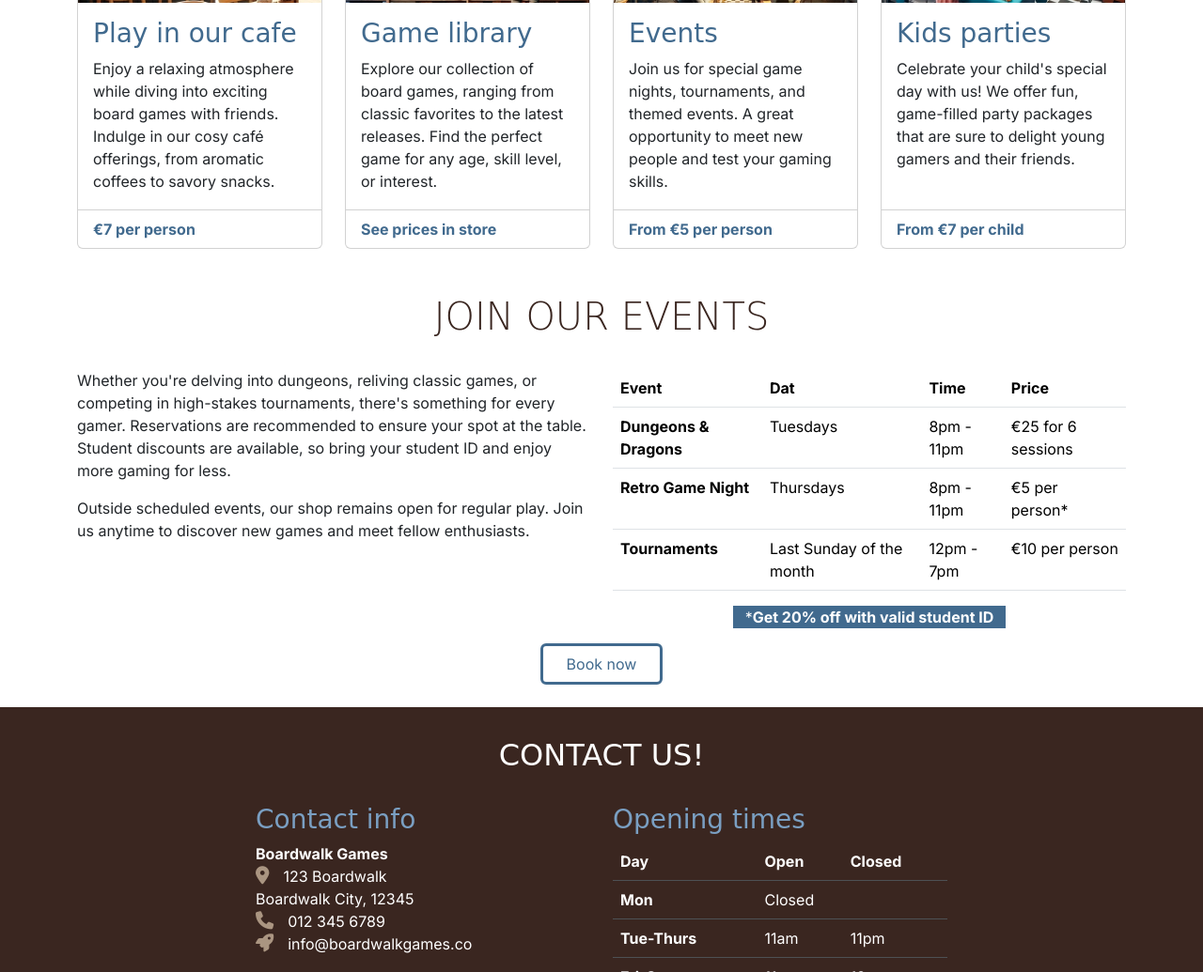
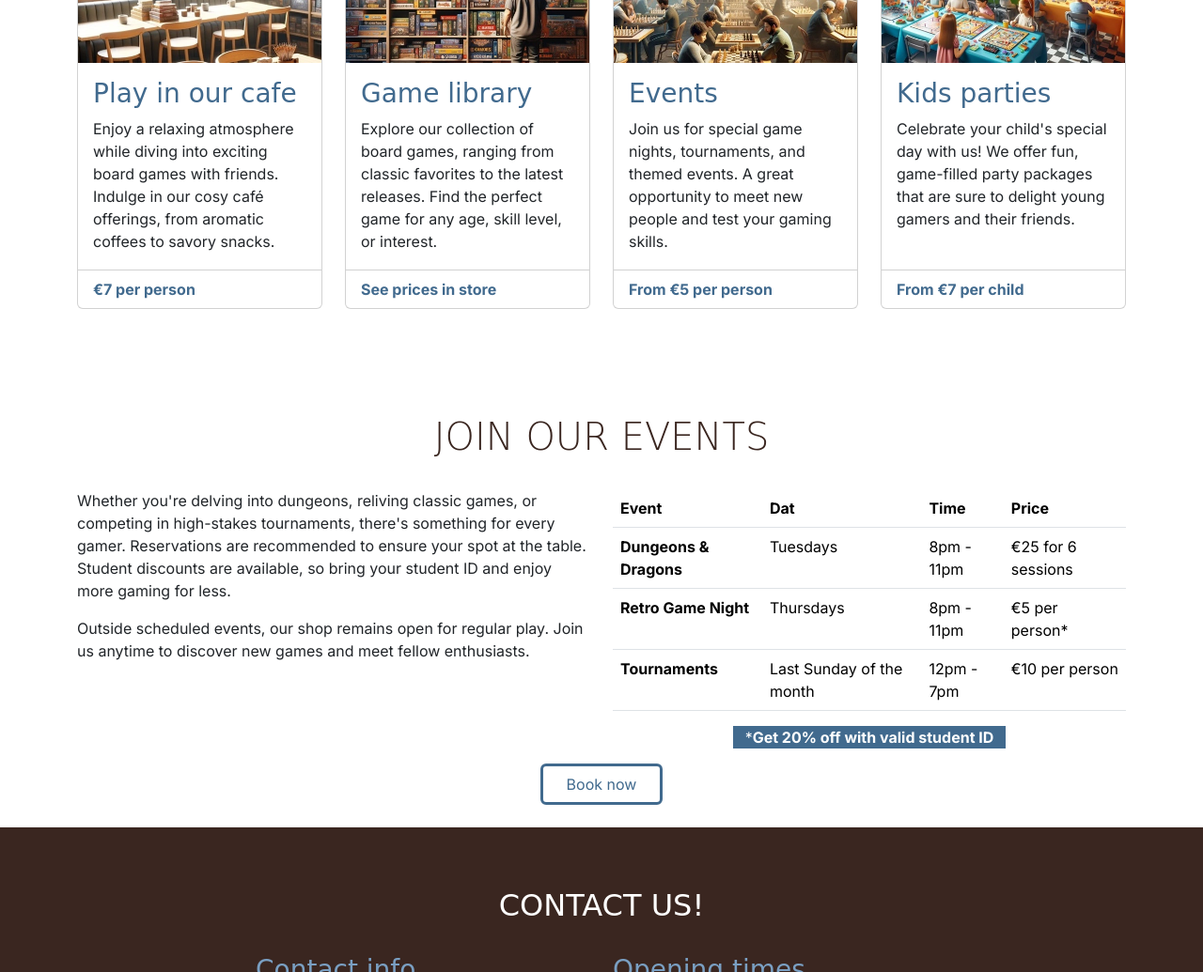
Before and after one commit to kinguiii/boardwalk-games, a plain HTML site: page index.html in a window 1280 px wide. Shown: the part 822-1857 px from the top of the page at 94% size. Drawn offline with nearby package versions, Linux system fonts and the light colour scheme; a web font is replaced by a local one.

Commit message:
Adjust CSS to ensure navbar does not cover section headings when clicking internal links

```diff
--- a/assets/css/style.css
+++ b/assets/css/style.css
@@ -40,8 +40,7 @@ h2 {
 }
 
 .section {
-    margin-top: 2rem;
-    margin-bottom: 2rem;
+    padding-top: 4rem;
 }
 
 /* Buttons */
--- a/index.html
+++ b/index.html
@@ -119,7 +119,7 @@
     <!-- main element to hold all key sections of the home page. It is not part of the grid structure -->
     <main>
         <!-- Services section -->
-        <section id="services" class="container">
+        <section id="services" class="container section">
             <div class="row">
                 <div class="col-12 text-center">
                     <h2 class="display-6">Services</h2>
@@ -198,7 +198,7 @@
 
         <!-- Events section -->
 
-        <section id="events" class="container">
+        <section id="events" class="container section">
             <div class="row">
                 <div class="col-12">
                     <h2 class="display-6 text-center mt-4">Join our events</h2>
```
Also changed, not shown: game-library.html (+1 -1 lines).
